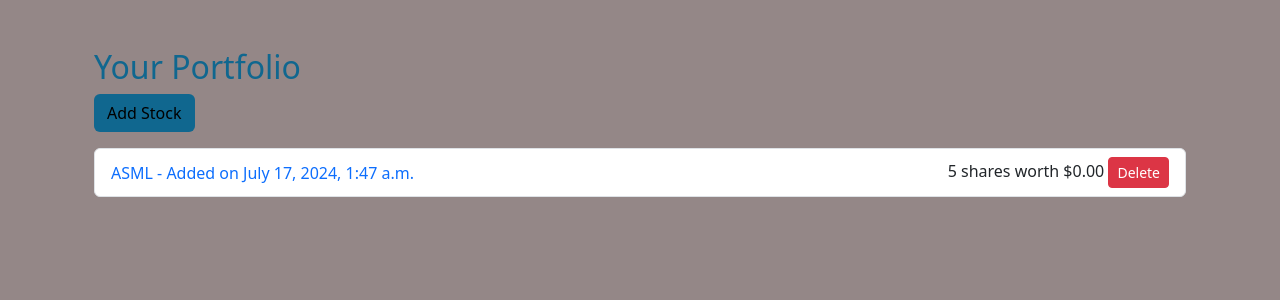
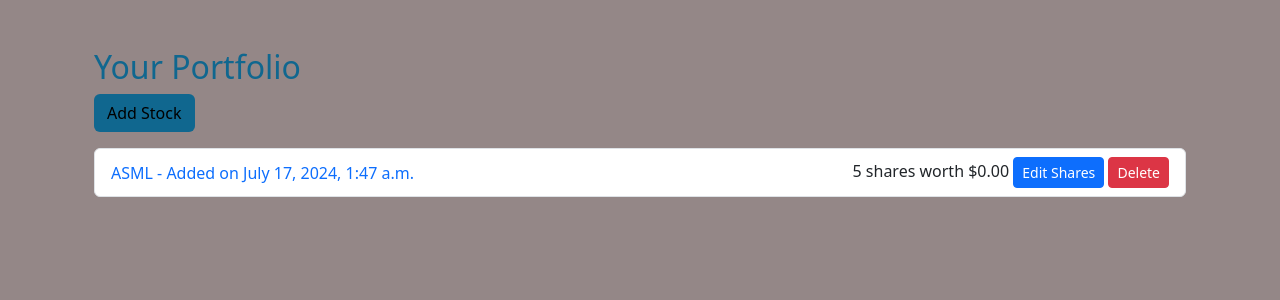
Before and after one commit to SammyKnorr/DjangoProject, a Django app: page /your_stocks/ in a window 1280 px wide. Shown: the part 56-356 px from the top of the page. Run offline with Django 5.2, Linux system fonts and the light colour scheme; a user stored in the database is signed in; data comes from the database, SQL or seed files in the repository; both versions use the stored data as it was after the commit; data that the repository does not hold is empty; parts of the project's set-up code (start-up, migrations or seed data) failed here and were passed over.

Commit message:
Added ability to edit number of shares and prevent user from adding multiple

```diff
--- a/chatbotapp/forms.py
+++ b/chatbotapp/forms.py
@@ -1,4 +1,5 @@
 from django import forms
+from .models import Stock
 
 class StockForm(forms.Form):
     stock_tag = forms.CharField(max_length=10, help_text="Enter the stock tag (e.g., AAPL for Apple Inc.)")
@@ -9,3 +10,11 @@ class StockForm(forms.Form):
         if not stock_tag.isalnum():
             raise forms.ValidationError("Stock tag must be alphanumeric.")
         return stock_tag
+
+class EditSharesForm(forms.ModelForm):
+    class Meta:
+        model = Stock
+        fields = ['shares']
+        widgets = {
+            'shares': forms.NumberInput(attrs={'class': 'form-control', 'min': 1}),
+        }
--- a/chatbotapp/templates/your_stocks.html
+++ b/chatbotapp/templates/your_stocks.html
@@ -22,6 +22,9 @@
                     </div>
                     <div>
                         {{ stock.shares }} shares worth ${{ stock.current_worth|floatformat:2 }}
+                        <button type="button" class="btn btn-primary btn-sm" data-bs-toggle="modal" data-bs-target="#editSharesModal" data-stock-id="{{ stock.id }}" data-stock-shares="{{ stock.shares }}">
+                            Edit Shares
+                        </button>
                         <form method="post" action="{% url 'delete_stock' stock.id %}" style="display:inline;">
                             {% csrf_token %}
                             <button type="submit" class="btn btn-danger btn-sm">Delete</button>
@@ -73,6 +76,31 @@
     </div>
 </div>
 
+<!-- Edit Shares Modal -->
+<div class="modal fade" id="editSharesModal" tabindex="-1" aria-labelledby="editSharesModalLabel" aria-hidden="true">
+    <div class="modal-dialog">
+        <div class="modal-content">
+            <div class="modal-header">
+                <h5 class="modal-title" id="editSharesModalLabel">Edit Shares</h5>
+                <button type="button" class="btn-close" data-bs-dismiss="modal" aria-label="Close"></button>
+            </div>
+            <div class="modal-body">
+                <form method="post" id="editSharesForm">
+                    {% csrf_token %}
+                    {{ edit_form.shares.label_tag }}
+                    {{ edit_form.shares }}
+                    <input type="hidden" name="stock_id" id="editSharesStockId">
+                    <div id="editFormErrors" class="alert alert-danger" style="display: none;"></div>
+                </form>
+            </div>
+            <div class="modal-footer">
+                <button type="button" class="btn btn-secondary" data-bs-dismiss="modal">Close</button>
+                <button type="submit" form="editSharesForm" class="btn btn-turquoise" id="submitEditSharesForm">Save Changes</button>
+            </div>
+        </div>
+    </div>
+</div>
+
 <script>
 const mediaUrl = "{{ MEDIA_URL }}";  // Pass MEDIA_URL to JavaScript
 
@@ -105,6 +133,9 @@ document.getElementById('addStockForm').addEventListener('submit', function(even
                     </div>
                     <div>
                         ${data.shares} shares worth $${(data.shares * data.current_price).toFixed(2)}
+                        <button type="button" class="btn btn-primary btn-sm" data-bs-toggle="modal" data-bs-target="#editSharesModal" data-stock-id="${data.stock_id}" data-stock-shares="${data.shares}">
+                            Edit Shares
+                        </button>
                         <form method="post" action="/delete_stock/${data.stock_id}/" style="display:inline;">
                             <input type="hidden" name="csrfmiddlewaretoken" value="${document.querySelector('[name=csrfmiddlewaretoken]').value}">
                             <button type="submit" class="btn btn-danger btn-sm">Delete</button>
@@ -132,6 +163,62 @@ document.getElementById('addStockForm').addEventListener('submit', function(even
         console.error('Error:', error);
     });
 });
+
+// Handle opening the Edit Shares modal
+document.getElementById('editSharesModal').addEventListener('show.bs.modal', function (event) {
+    const button = event.relatedTarget;
+    const stockId = button.getAttribute('data-stock-id');
+    const stockShares = button.getAttribute('data-stock-shares');
+
+    const modal = this;
+    modal.querySelector('.modal-title').textContent = `Edit Shares for Stock ID ${stockId}`;
+    modal.querySelector('#editSharesStockId').value = stockId;
+    modal.querySelector('#id_shares').value = stockShares;
+});
+
+// Handle submitting the Edit Shares form
+document.getElementById('editSharesForm').addEventListener('submit', function(event) {
+    event.preventDefault();
+    const form = event.target;
+    const formData = new FormData(form);
+    const formErrors = document.getElementById('editFormErrors');
+    formErrors.style.display = 'none';
+    const stockId = form.querySelector('#editSharesStockId').value;
+
+    fetch(`/edit_shares/${stockId}/`, {
+        method: 'POST',
+        body: formData,
+        headers: {
+            'X-Requested-With': 'XMLHttpRequest'
+        }
+    })
+    .then(response => response.json())
+    .then(data => {
+        if (data.success) {
+            const stockListItem = document.querySelector(`#collapse${stockId}`).parentElement;
+            stockListItem.querySelector('.d-flex div:nth-child(2)').innerHTML = `
+                ${data.shares} shares worth $${data.current_worth.toFixed(2)}
+                <button type="button" class="btn btn-primary btn-sm" data-bs-toggle="modal" data-bs-target="#editSharesModal" data-stock-id="${stockId}" data-stock-shares="${data.shares}">
+                    Edit Shares
+                </button>
+                <form method="post" action="/delete_stock/${stockId}/" style="display:inline;">
+                    <input type="hidden" name="csrfmiddlewaretoken" value="${document.querySelector('[name=csrfmiddlewaretoken]').value}">
+                    <button type="submit" class="btn btn-danger btn-sm">Delete</button>
+                </form>
+            `;
+            document.querySelector('[data-bs-dismiss="modal"]').click();
+        } else {
+            formErrors.innerHTML = '';
+            for (const error in data.errors) {
+                formErrors.innerHTML += `${data.errors[error]}<br>`;
+            }
+            formErrors.style.display = 'block';
+        }
+    })
+    .catch(error => {
+        console.error('Error:', error);
+    });
+});
 </script>
 
 {% endblock %}
--- a/chatbotapp/urls.py
+++ b/chatbotapp/urls.py
@@ -7,4 +7,5 @@ urlpatterns = [
     path("", views.home, name="home"),
     path("your_stocks/", views.your_stocks, name="your_stocks"),
     path("delete_stock/<int:stock_id>/", views.delete_stock, name="delete_stock"),
+    path("edit_shares/<int:stock_id>/", views.edit_shares, name="edit_shares"),
 ] + static(settings.MEDIA_URL, document_root=settings.MEDIA_ROOT)
--- a/chatbotapp/views.py
+++ b/chatbotapp/views.py
@@ -1,16 +1,15 @@
 import os
 import requests
 import matplotlib
+from datetime import datetime, timedelta
 import matplotlib.pyplot as plt
-from datetime import datetime, timedelta
 from django.conf import settings
 from django.contrib.auth.decorators import login_required
 from django.http import JsonResponse
-from django.shortcuts import render, redirect
+from django.shortcuts import render, redirect, get_object_or_404
 from django.contrib import messages
-from .forms import StockForm
+from .forms import StockForm, EditSharesForm
 from .models import Stock
-from django.shortcuts import get_object_or_404
 from chatbot import settings
 
 # Create your views here.
@@ -26,18 +25,33 @@ def your_stocks(request):
         if form.is_valid():
             stock_tag = form.cleaned_data.get('stock_tag')
             shares = form.cleaned_data.get('shares')
+            existing_stock = Stock.objects.filter(user=request.user, stock_tag=stock_tag).first()
+            if existing_stock:
+                return JsonResponse({'success': False, 'errors': {'stock_tag': ["You already have this stock in your portfolio."]}})
             stock = Stock.objects.create(user=request.user, stock_tag=stock_tag, shares=shares)
             generate_stock_graph(stock_tag)
             current_worth = calculate_current_worth(stock_tag, shares)
-            return JsonResponse({'success': True, 'stock_tag': stock_tag, 'stock_id': stock.id, 'shares': shares, 'current_price': current_worth / shares})
+            return JsonResponse({'success': True, 'stock_tag': stock_tag, 'stock_id': stock.id, 'shares': shares, 'current_price': current_worth / shares if shares else 0})
         else:
             return JsonResponse({'success': False, 'errors': form.errors})
 
     form = StockForm()
+    edit_form = EditSharesForm()
     stocks = Stock.objects.filter(user=request.user)
     for stock in stocks:
         stock.current_worth = calculate_current_worth(stock.stock_tag, stock.shares)
-    return render(request, 'your_stocks.html', {'stocks': stocks, 'form': form})
+    return render(request, 'your_stocks.html', {'stocks': stocks, 'form': form, 'edit_form': edit_form})
+
+@login_required
+def edit_shares(request, stock_id):
+    stock = get_object_or_404(Stock, id=stock_id, user=request.user)
+    if request.method == 'POST':
+        form = EditSharesForm(request.POST, instance=stock)
+        if form.is_valid():
+            form.save()
+            return JsonResponse({'success': True, 'shares': stock.shares, 'current_worth': calculate_current_worth(stock.stock_tag, stock.shares)})
+        else:
+            return JsonResponse({'success': False, 'errors': form.errors})
 
 def generate_stock_graph(stock_tag):
     api_key = settings.ALPHAVANTAGE_API_KEY
```
Also changed, not shown: db.sqlite3.
